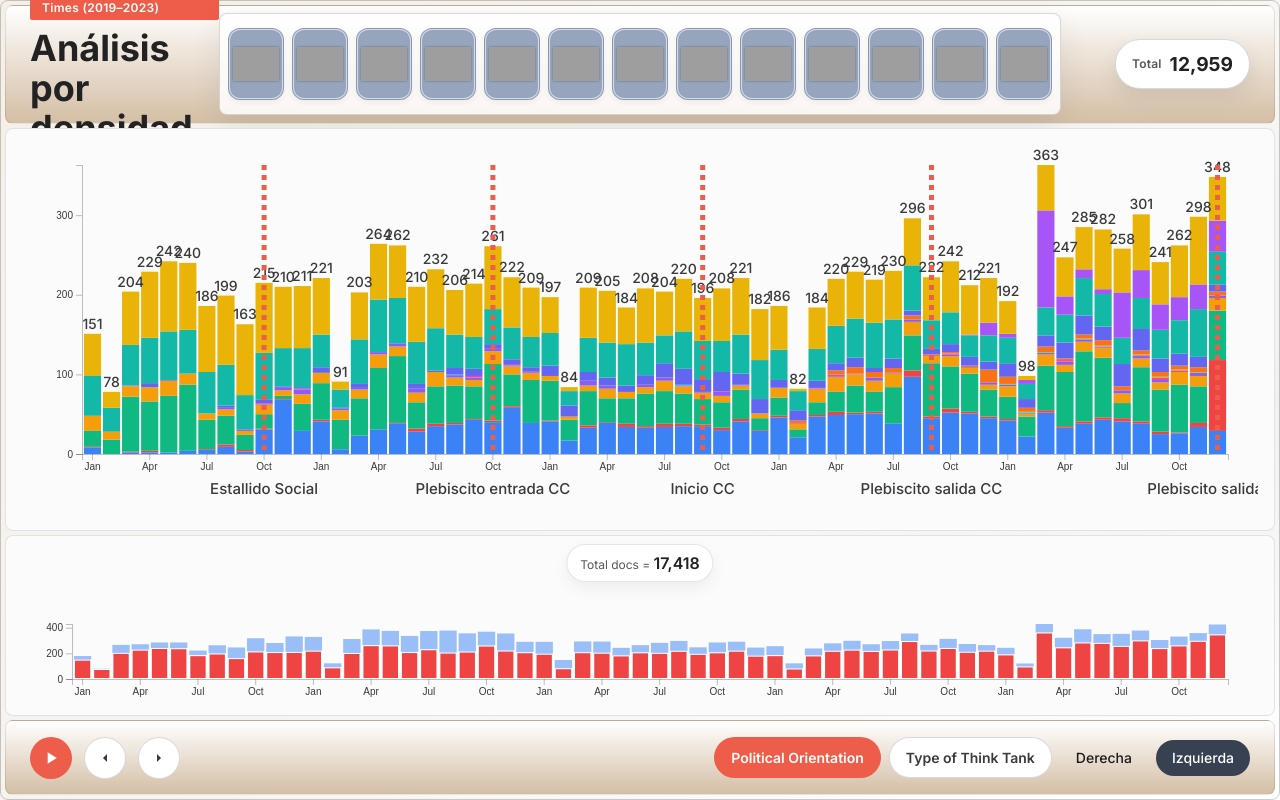
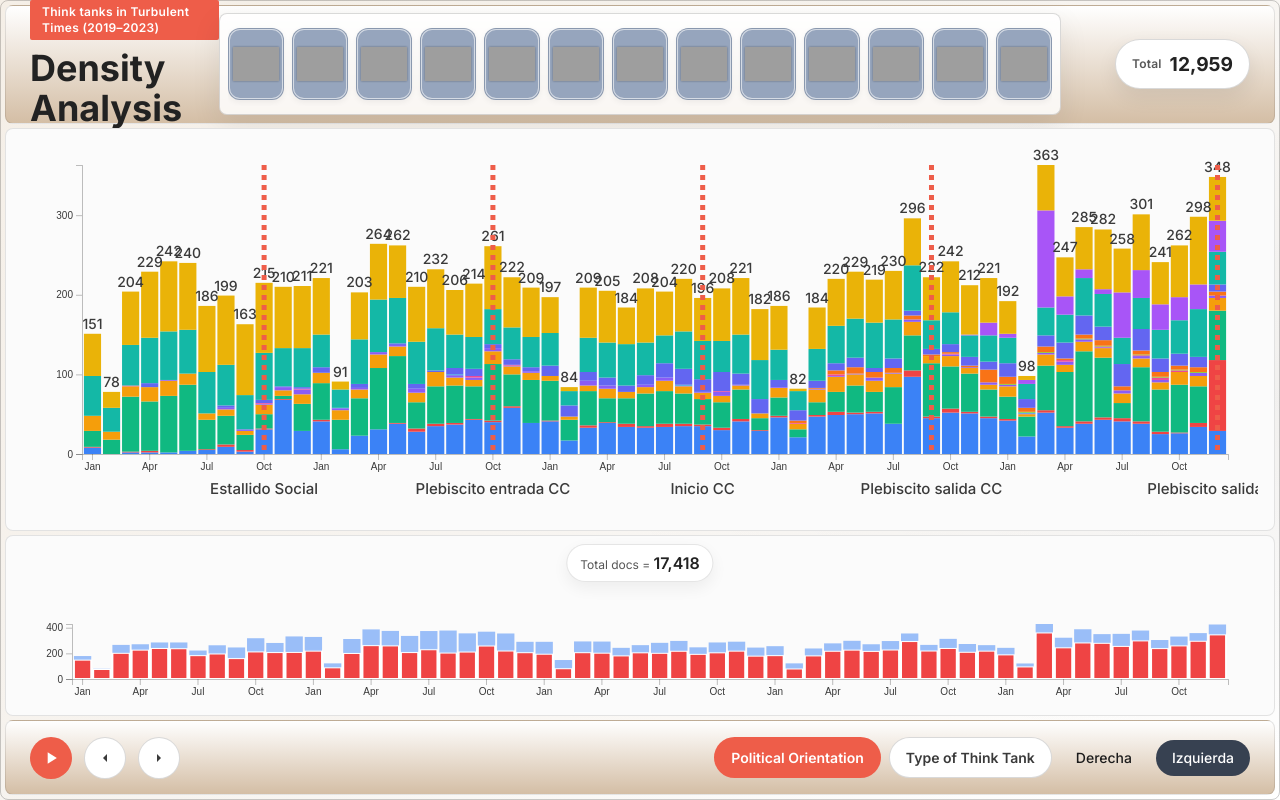
Before and after one commit to RodrigoMolinaAvila/densidad-thinktank-uah, a plain HTML site: page index.html in a window 1280 px wide. Drawn offline with nearby package versions, Linux system fonts and the light colour scheme; grey boxes are pictures that could not be loaded; animation ran at ten frames a second.

Commit message:
Change heading text from Spanish to English

```diff
--- a/index.html
+++ b/index.html
@@ -26,7 +26,7 @@
           Think tanks in Turbulent Times (2019–2023)
         </div>
         <h1 id="activeCategory" class="text-3xl md:text-4xl font-bold leading-tight title-ink">
-          Análisis por densidad
+          Density Analysis
         </h1>
       </div>
 
```
